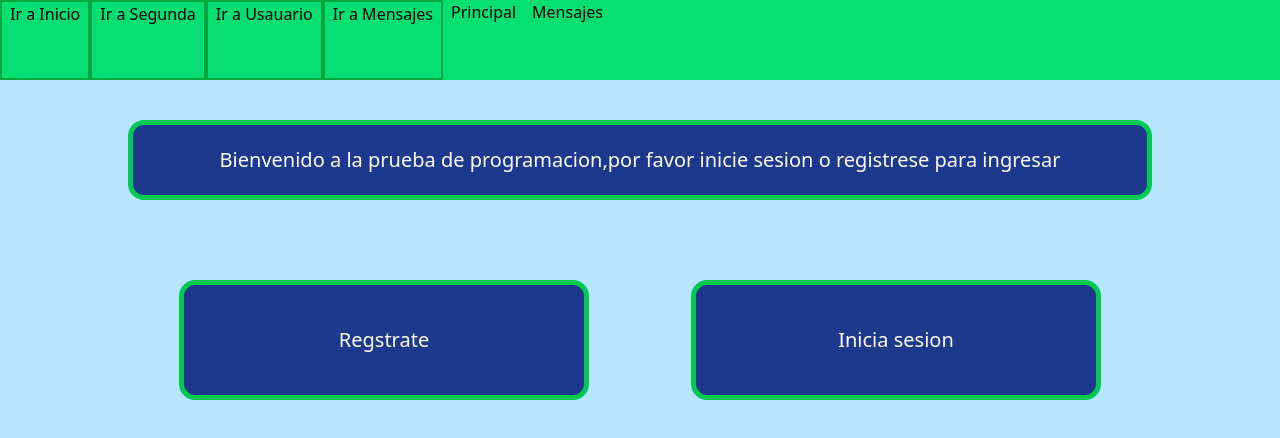
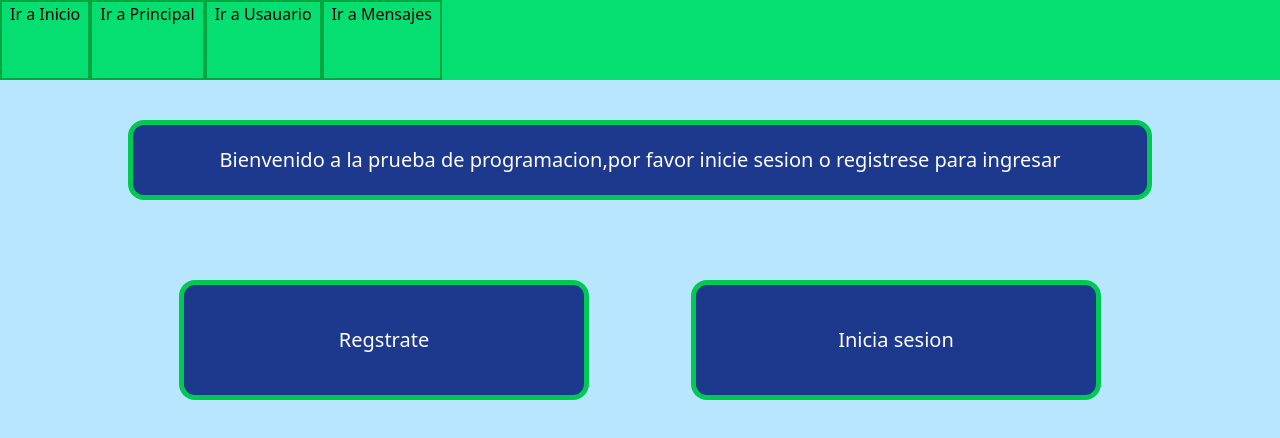
Before and after one commit to DDSlayer64/Proyecto01, a Vue app: page / in a window 1280 px wide. Shown: the top 438 px of the page. Built offline with nearby package versions, Linux system fonts and the light colour scheme.

Commit message:
MOdificacion Navegacion

```diff
--- a/src/components/Navegacion.vue
+++ b/src/components/Navegacion.vue
@@ -4,10 +4,10 @@
 
 <template>
     <nav class="navegacion w-[100vw] h-[10vh] bg-green-400 flex flex-row">
-        <router-link to="inicio" class="hover:bg-green-300 px-2 border-2 border-green-600">Ir a Inicio
+        <router-link to="/" class="hover:bg-green-300 px-2 border-2 border-green-600">Ir a Inicio
 
         </router-link>
-        <router-link to="segunda" class="hover:bg-green-300 px-2 border-2 border-green-600">Ir a Segunda
+        <router-link to="principal" class="hover:bg-green-300 px-2 border-2 border-green-600">Ir a Principal
 
         </router-link>
         <router-link to="usuario" class="hover:bg-green-300 px-2 border-2 border-green-600">Ir a Usauario
@@ -16,12 +16,6 @@
         <router-link to="usuario/mensajes" class="hover:bg-green-300 px-2 border-2 border-green-600">Ir a Mensajes
 
         </router-link>
-        <router-link to="principal" class="hover:bg-amber-200 px-2">
-            Principal
-        </router-link>
 
-        <router-link to="usuario/mensajes" class="hover:bg-amber-200 px-2">
-                Mensajes
-        </router-link>
     </nav>
 </template>
--- a/src/router/index.js
+++ b/src/router/index.js
@@ -3,6 +3,7 @@ import Inicio from '../views/Inicio.vue'
 import Segunda from '../views/Segunda.vue'
 import Usuario from '../views/Usuario.vue'
 import Mensajes from '../views/Mensajes.vue'
+import Principal from '../views/Principal.vue'
 
 const router = createRouter(
     {
@@ -27,6 +28,11 @@ const router = createRouter(
                 path:"/usuario/mensajes",
                 component: Mensajes,
                 name: 'mensajes'
+            },
+            {
+                path:"/principal",
+                component: Principal,
+                name: 'principal'
             }
 
         ]
```
